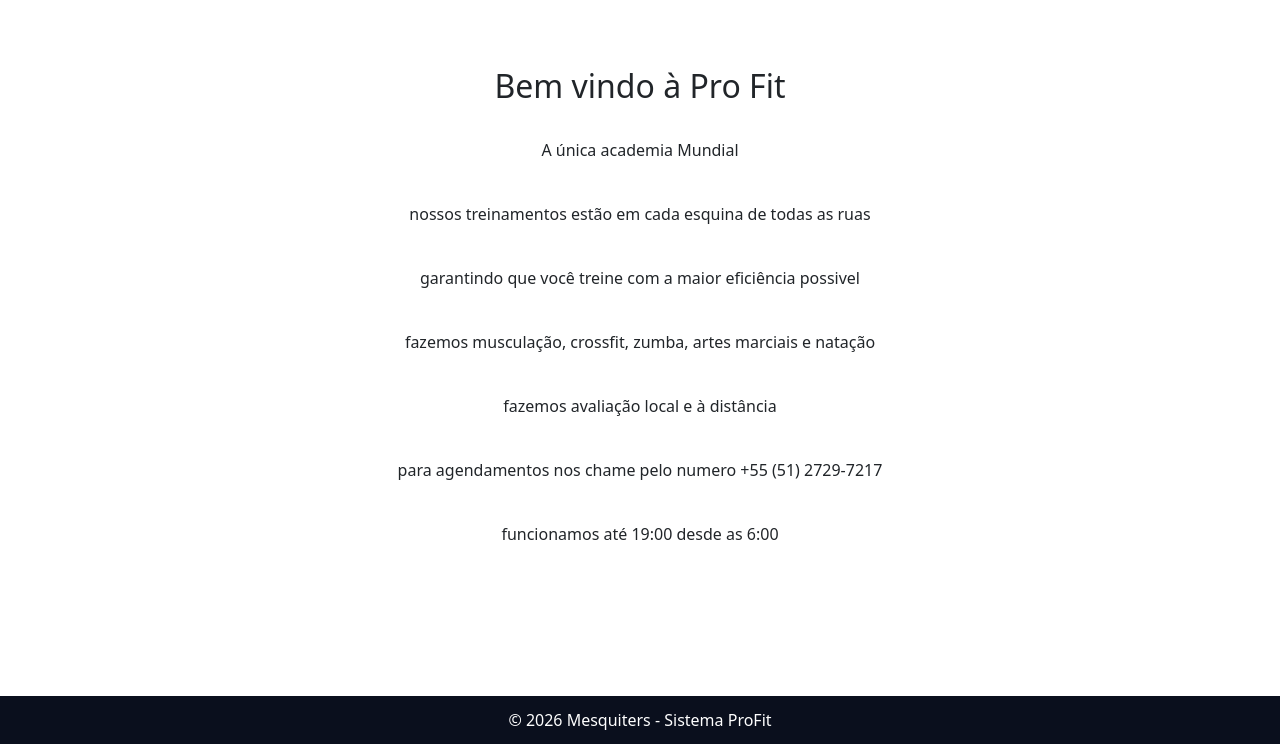
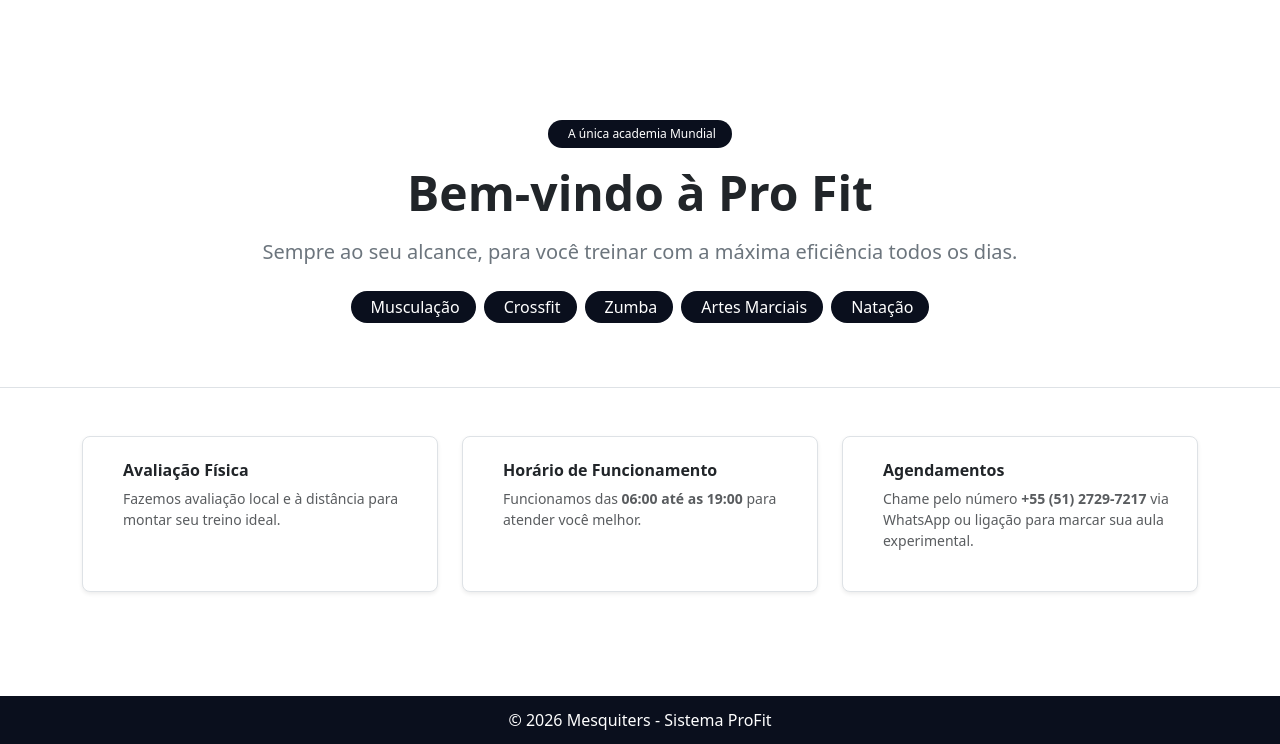
Before and after one commit to dudiinhamendes/profit, a Spring Boot app: page / in a window 1280 px wide. Shown: the part 56-800 px from the top of the page. Run offline with Spring Boot 4, Linux system fonts and the light colour scheme; some of the project's set-up classes (security, data sources, template engines, error pages and the like) are left out, and stand-ins take their place; some libraries are stand-ins or nearby versions.

Commit message:
feat: atualização da home (#164)
* feat: atualização da home

* fix: remoção do style

```diff
--- a/src/main/resources/templates/home.html
+++ b/src/main/resources/templates/home.html
@@ -8,23 +8,98 @@
 <body class="d-flex flex-column min-vh-100">
 	<header th:replace="~{fragments/util :: cabecalho}"></header>
 
-	<main class="card border-0 w-75 w-lg-50 my-auto mx-auto text-center">
-		<h2>Bem vindo à Pro Fit</h2>
-		<br>
-		<p>A única academia Mundial</p>
-		<br>
-		<p>nossos treinamentos estão em cada esquina de todas as ruas</p>
-		<br>
-		<p>garantindo que você treine com a maior eficiência possivel</p>
-		<br>
-		<p>fazemos musculação, crossfit, zumba, artes marciais e natação</p>
-		<br>
-		<p>fazemos avaliação local e à distância</p>
-		<br>
-		<p>para agendamentos nos chame pelo numero +55 (51) 2729-7217</p>
-		<br>
-		<p>funcionamos até 19:00 desde as 6:00</p>
-	</main>
+	<main class="flex-grow-1 bg-white d-flex flex-column justify-content-center">
+
+	        <section class="py-5 border-bottom">
+	            <div class="container py-md-3 text-center">
+					<span class="badge rounded-pill text-white px-3 py-2 mb-3 fw-medium bg-primary-pf">
+					    <i class="bi bi-globe-americas text-warning me-1"></i> A única academia Mundial
+					</span>
+
+	                <h1 class="display-5 fw-bold text-dark mb-3">
+	                    Bem-vindo à <span class="text-accent">Pro Fit</span>
+	                </h1>
+
+	                <p class="lead text-secondary mx-auto mb-4">
+                         Sempre ao seu alcance, para você treinar com a máxima eficiência todos os dias.
+	                </p>
+
+					<div class="d-flex flex-wrap justify-content-center gap-2 mt-4">
+					    <span class="badge rounded-pill text-white px-3 py-2 fw-normal fs-6 bg-primary-pf">
+					        <i class="bi bi-check-circle-fill text-warning me-1"></i> Musculação
+					    </span>
+					    <span class="badge rounded-pill text-white px-3 py-2 fw-normal fs-6 bg-primary-pf">
+					        <i class="bi bi-check-circle-fill text-warning me-1"></i> Crossfit
+					    </span>
+					    <span class="badge rounded-pill text-white px-3 py-2 fw-normal fs-6 bg-primary-pf">
+					        <i class="bi bi-check-circle-fill text-warning me-1"></i> Zumba
+					    </span>
+					    <span class="badge rounded-pill text-white px-3 py-2 fw-normal fs-6 bg-primary-pf">
+					        <i class="bi bi-check-circle-fill text-warning me-1"></i> Artes Marciais
+					    </span>
+					    <span class="badge rounded-pill text-white px-3 py-2 fw-normal fs-6 bg-primary-pf">
+					        <i class="bi bi-check-circle-fill text-warning me-1"></i> Natação
+					    </span>
+					</div>
+	            </div>
+	        </section>
+
+	        <section class="py-5">
+	            <div class="container">
+	                <div class="row g-4 align-items-stretch">
+	                    <div class="col-12 col-lg-4">
+	                        <div class="card h-100 border shadow-sm rounded-3 p-2">
+	                            <div class="card-body d-flex align-items-start gap-3">
+	                                <div class="rounded-3 icon-box d-flex align-items-center justify-content-center text-accent">
+	                                    <i class="bi bi-clipboard2-pulse-fill fs-4"></i>
+	                                </div>
+	                                <div class="flex-grow-1">
+	                                    <h2 class="h6 fw-bold text-dark mb-2">Avaliação Física</h2>
+	                                    <p class="text-muted small mb-0 lh-base">
+	                                        Fazemos avaliação local e à distância para montar seu treino ideal.
+	                                    </p>
+	                                </div>
+	                            </div>
+	                        </div>
+	                    </div>
+
+	                    <div class="col-12 col-lg-4">
+	                        <div class="card h-100 border shadow-sm rounded-3 p-2">
+	                            <div class="card-body d-flex align-items-start gap-3">
+	                                <div class="rounded-3 icon-box d-flex align-items-center justify-content-center text-accent">
+	                                    <i class="bi bi-clock-fill fs-4"></i>
+	                                </div>
+	                                <div class="flex-grow-1">
+	                                    <h2 class="h6 fw-bold text-dark mb-2">Horário de Funcionamento</h2>
+	                                    <p class="text-muted small mb-0 lh-base">
+	                                        Funcionamos das <strong>06:00 até as 19:00</strong> para atender você melhor.
+	                                    </p>
+	                                </div>
+	                            </div>
+	                        </div>
+	                    </div>
+
+	                    <div class="col-12 col-lg-4">
+	                        <div class="card h-100 border shadow-sm rounded-3 p-2">
+	                            <div class="card-body d-flex flex-column justify-content-between">
+	                                <div class="d-flex align-items-start gap-3 mb-3">
+	                                    <div class="rounded-3 icon-box d-flex align-items-center justify-content-center text-accent">
+	                                        <i class="bi bi-telephone-fill fs-4"></i>
+	                                    </div>
+										<div class="flex-grow-1">
+										    <h2 class="h6 fw-bold text-dark mb-2">Agendamentos</h2>
+										    <p class="text-muted small mb-0 lh-base">
+										        Chame pelo número <strong class="text-nowrap">+55 (51) 2729-7217</strong> via WhatsApp ou ligação para marcar sua aula experimental.
+										    </p>
+										</div>
+								    </div>
+	                            </div>
+	                        </div>
+	                    </div>
+	                </div>
+	            </div>
+	        </section>
+	    </main>
 
 	<footer th:replace="~{fragments/util :: rodape}"></footer>
 </body>
--- a/src/main/resources/templates/professor/form.html
+++ b/src/main/resources/templates/professor/form.html
@@ -4,6 +4,7 @@
 <head>
 	<div th:replace="~{fragments/util :: head-content(title='Pro Fit - Professor')}"></div>
 </head>
+
 
 <body class="d-flex flex-column min-vh-100">
 	<header th:replace="~{fragments/util :: cabecalho}"></header>
```
